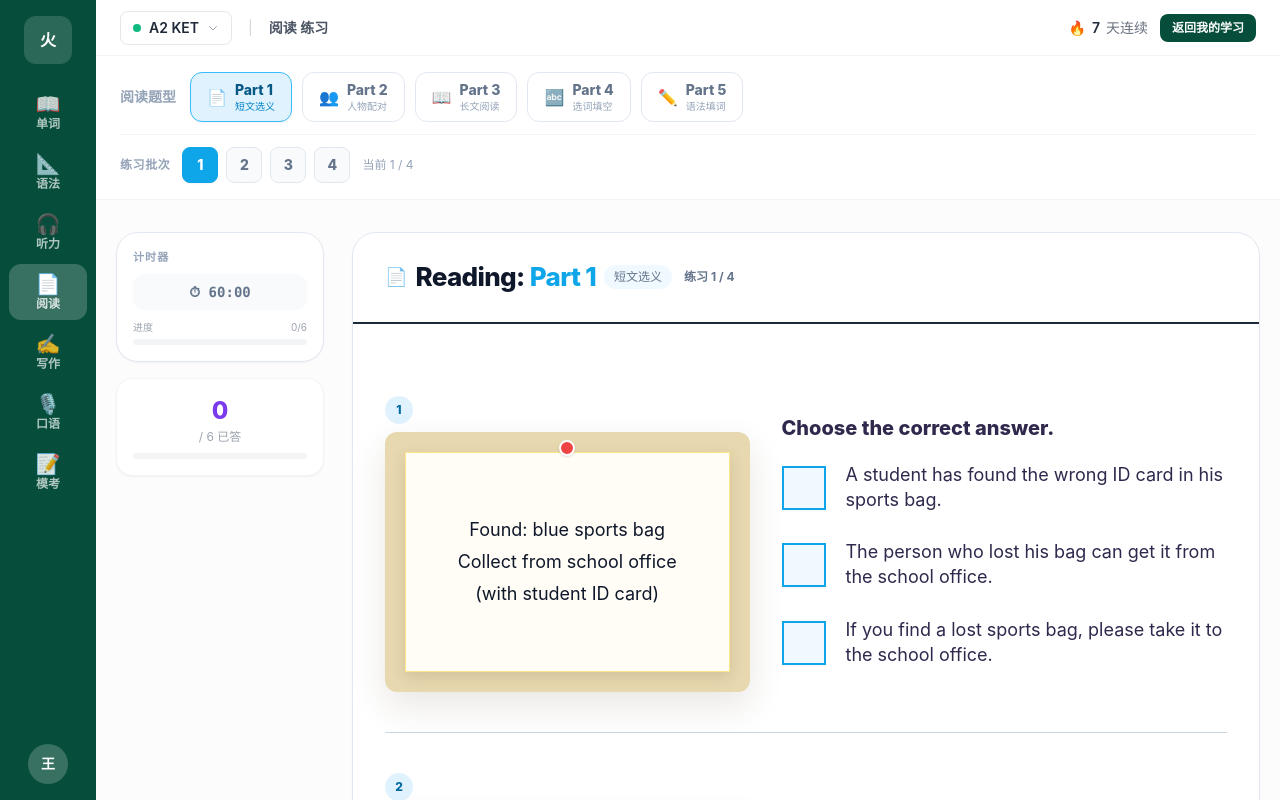
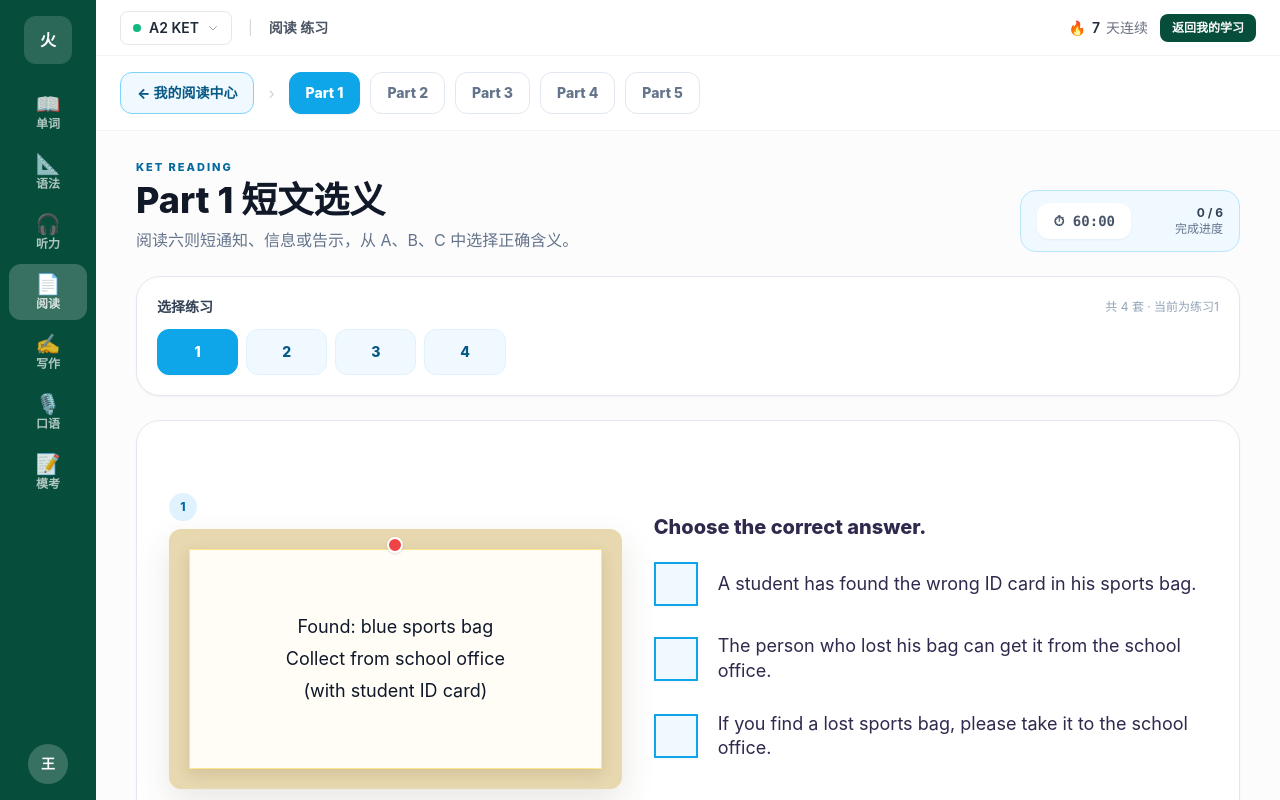
Before and after one commit to audrey-ship-it/mars-cambridge, a React (Vite) app: page /cambridge-reading in a window 1280 px wide. Built offline with nearby package versions, Linux system fonts and the light colour scheme.

Commit message:
统一阅读与听力练习页顶部结构

```diff
--- a/src/pages/CambridgeReading.jsx
+++ b/src/pages/CambridgeReading.jsx
@@ -7,8 +7,13 @@ import { ketPart5Sets, PART5_GROUPS } from '../data/ketPart5Extras'
 
 const PART_LABELS = { 1: 'Part 1', 2: 'Part 2', 3: 'Part 3', 4: 'Part 4', 5: 'Part 5' }
 const PART_DESC   = { 1: '短文选义', 2: '人物配对', 3: '长文阅读', 4: '选词填空', 5: '语法填词' }
-const PART_ICONS  = { 1: '📄', 2: '👥', 3: '📖', 4: '🔤', 5: '✏️' }
-
+const PART_HELP   = {
+  1: '阅读六则短通知、信息或告示，从 A、B、C 中选择正确含义。',
+  2: '阅读三段人物或地点介绍，根据题目选择 A、B 或 C。',
+  3: '阅读一篇较长文章，根据文章内容完成五道选择题。',
+  4: '阅读短文，为每个空选择最恰当的单词。',
+  5: '根据上下文，在每个空中填写一个正确的单词。'
+}
 function HighlightableText({ text, storageKey, className = '' }) {
   const boxRef = useRef(null)
   const [marks, setMarks] = useState([])
@@ -434,52 +439,104 @@ export default function CambridgeReading() {
   return (
     <CambridgeLayout activeModule="reading" level={level} setLevel={setLevel}>
       <nav className="border-b border-slate-100 bg-white px-4 sm:px-6 py-4">
-        <div className="mx-auto max-w-[1440px] space-y-3">
-          <div className="flex flex-wrap items-center gap-2.5">
-            <span className="mr-1 hidden text-sm font-extrabold text-slate-400 lg:inline">阅读题型</span>
+        <div className="mx-auto flex max-w-7xl flex-wrap items-center gap-2.5">
+          <Link to="/cambridge/reading" className="mr-1 rounded-xl border border-sky-300 bg-sky-50 px-4 py-2.5 text-sm font-extrabold text-sky-800">
+            ← 我的阅读中心
+          </Link>
+          <span className="mr-1 text-slate-300">›</span>
           {[1,2,3,4,5].map(pid => (
-              <button
-                key={pid}
-                onClick={() => { setPartId(pid); setBatchIdx(0) }}
+            <button key={pid} onClick={() => { setPartId(pid); setBatchIdx(0) }}
               aria-current={partId === pid ? 'page' : undefined}
-                className={`flex items-center gap-2 rounded-xl border px-4 py-2.5 text-left text-sm font-extrabold transition ${
+              className={`rounded-xl border px-4 py-2.5 text-sm font-extrabold transition ${
                 partId === pid
-                    ? 'border-sky-400 bg-sky-100 text-sky-800 shadow-sm'
-                    : 'border-slate-200 bg-white text-slate-500 hover:border-sky-300 hover:bg-sky-50 hover:text-sky-700'
+                  ? 'border-sky-500 bg-sky-500 text-white shadow-sm'
+                  : 'border-slate-200 bg-white text-slate-500 hover:border-sky-300 hover:text-sky-700'
               }`}
-              >
-                <span className="text-base">{PART_ICONS[pid]}</span>
-                <span>
-                  <span className="block leading-none">{PART_LABELS[pid]}</span>
-                  <span className={`mt-1 block text-[10px] font-medium leading-none ${partId === pid ? 'text-sky-600' : 'text-slate-400'}`}>
-                    {pid === 5 ? '语法填词' : PART_DESC[pid]}
-                  </span>
-                </span>
-              </button>
+            >Part {pid}</button>
           ))}
         </div>
+      </nav>
+      <main className="mx-auto max-w-6xl px-4 sm:px-6 py-7">
+        <div className="flex flex-col gap-4 lg:flex-row lg:items-end lg:justify-between">
+          <div>
+            <div className="text-[11px] font-extrabold tracking-[.18em] text-sky-700">KET READING</div>
+            <h1 className="mt-1 text-3xl sm:text-4xl font-extrabold">{PART_LABELS[partId]} {PART_DESC[partId]}</h1>
+            <p className="mt-2 text-slate-500">{PART_HELP[partId]}</p>
+          </div>
+          <div className="flex items-center gap-3 rounded-2xl border border-sky-200 bg-sky-50 px-4 py-3">
+            <button onClick={() => setTimerOn(t => !t)}
+              className={`rounded-xl px-4 py-2 font-mono text-sm font-bold transition ${timerOn ? 'bg-sky-500 text-white' : 'bg-white text-slate-600 shadow-sm'}`}>
+              ⏱ {fmtTime(timer)}
+            </button>
+            <div className="min-w-20 text-right text-xs text-slate-500">
+              <div className="font-bold text-slate-700">{isPart5 ? p5Answered : batchAnswered} / {isPart5 ? p5Qs.length : batchQs.length}</div>
+              <div>完成进度</div>
+            </div>
+          </div>
+        </div>
+
         {!isPart5 && batches.length > 1 && (
-            <div className="flex flex-wrap items-center gap-2 border-t border-slate-100 pt-3">
-              <span className="mr-1 text-xs font-extrabold tracking-wider text-slate-400">练习批次</span>
+          <section className="mt-6 rounded-[24px] border border-slate-200 bg-white p-4 shadow-sm sm:p-5">
+            <div className="mb-3 flex items-center justify-between gap-3">
+              <strong className="text-sm text-slate-700">选择练习</strong>
+              <span className="text-xs text-slate-400">共 {batches.length} 套 · 当前为练习{batchIdx + 1}</span>
+            </div>
+            <div className="grid grid-cols-4 gap-2 sm:grid-cols-6 lg:grid-cols-12">
               {batches.map((_, i) => (
                 <button key={i} onClick={() => setBatchIdx(i)}
                   aria-current={batchIdx === i ? 'page' : undefined}
-                  className={`h-9 min-w-9 rounded-lg border px-3 text-sm font-extrabold transition-all ${
+                  className={`rounded-xl border px-3 py-3 text-sm font-extrabold transition ${
                     batchIdx === i
                       ? 'border-sky-500 bg-sky-500 text-white shadow-sm'
-                      : 'border-slate-200 bg-slate-50 text-slate-500 hover:border-sky-300 hover:bg-sky-50 hover:text-sky-700'
+                      : 'border-sky-100 bg-sky-50 text-sky-800 hover:border-sky-300'
                   }`}
                 >{i + 1}</button>
               ))}
-              <span className="ml-1 text-xs text-slate-400">当前 {batchIdx + 1} / {batches.length}</span>
             </div>
+          </section>
         )}
+
+        {isPart5 && (
+          <section className="mt-6 rounded-[24px] border border-slate-200 bg-white p-4 shadow-sm sm:p-5">
+            <div className="mb-3 flex items-center justify-between gap-3">
+              <strong className="text-sm text-slate-700">选择练习</strong>
+              <span className="text-xs text-slate-400">官方整套与专项题库分开显示</span>
             </div>
-      </nav>
-      <div className="max-w-[1440px] mx-auto px-3 sm:px-5 py-6 lg:py-8 flex gap-7">
+            <div className="flex flex-wrap items-center gap-2">
+              <span className="mr-1 text-xs font-bold text-emerald-700">已核验官方真题</span>
+              {verifiedTests.map(test => (
+                <button key={test.id} onClick={() => { setPart5Mode('official'); setPart5Id(test.id) }}
+                  className={`rounded-xl border px-4 py-2.5 text-sm font-extrabold transition ${
+                    part5Mode === 'official' && part5Id === test.id
+                      ? 'border-sky-500 bg-sky-500 text-white'
+                      : 'border-emerald-200 bg-emerald-50 text-emerald-800 hover:border-emerald-400'
+                  }`}
+                >真题 {test.id}</button>
+              ))}
+            </div>
+            <div className="mt-4 space-y-3 border-t border-slate-100 pt-4">
+              {PART5_GROUPS.map(grp => (
+                <div key={grp.label} className="flex flex-wrap items-center gap-2">
+                  <span className="w-28 flex-shrink-0 text-xs font-bold text-slate-400">{grp.label}</span>
+                  {grp.ids.map(id => (
+                    <button key={id} onClick={() => { setPart5Mode('practice'); setPart5Id(id) }}
+                      className={`h-9 min-w-9 rounded-lg border px-3 text-sm font-bold transition ${
+                        part5Mode === 'practice' && part5Id === id
+                          ? 'border-sky-500 bg-sky-500 text-white'
+                          : 'border-slate-200 bg-slate-50 text-slate-500 hover:border-sky-300 hover:text-sky-700'
+                      }`}
+                    >{id}</button>
+                  ))}
+                </div>
+              ))}
+            </div>
+          </section>
+        )}
+
+      <div className="mt-6 flex gap-7">
 
         {/* Sidebar */}
-        <aside className="hidden xl:block w-52 flex-shrink-0 space-y-4">
+        <aside className="hidden w-52 flex-shrink-0 space-y-4">
 
           {/* Timer */}
           <div className="bg-white rounded-[22px] border border-slate-200 shadow-sm p-4">
@@ -603,39 +660,6 @@ export default function CambridgeReading() {
               exit={{ opacity: 0, y: -8 }} transition={{ duration: 0.18 }}
               className="bg-white rounded-[24px] border border-slate-200 shadow-sm overflow-hidden"
             >
-              {/* Card header */}
-              <div className="px-5 sm:px-8 py-5 sm:py-6 border-b-2 border-slate-800 flex flex-wrap gap-4 items-start justify-between">
-                <div>
-                  <div className="flex items-center gap-2 mb-0.5">
-                    <span className="text-lg">{PART_ICONS[partId]}</span>
-                    <h2 className="font-extrabold text-slate-900 text-[26px] tracking-tight">
-                      {isPart5
-                        ? <>{p5Set?.source} <span className="text-violet-600">· Part 5</span></>
-                        : <><span className="text-slate-900">Reading:</span> <span className="text-sky-500">{PART_LABELS[partId]}</span></>
-                      }
-                    </h2>
-                    <span className="text-xs text-slate-500 font-medium bg-sky-50 px-2.5 py-1 rounded-full">
-                      {PART_DESC[partId]}
-                    </span>
-                    {!isPart5 && (
-                      <span className="text-xs font-bold text-slate-500 ml-1">练习 {batchIdx + 1} / {batches.length}</span>
-                    )}
-                  </div>
-                  {!isPart5 && currentBatch?.instructions && (
-                    <p className="text-sm text-slate-600 leading-relaxed max-w-2xl mt-4 bg-sky-50 border border-sky-100 px-4 py-3 rounded-xl">💡 {currentBatch.instructions}</p>
-                  )}
-                  {isPart5 && p5Part?.instructions && (
-                    <p className="text-xs text-gray-400 leading-relaxed max-w-lg">{p5Part.instructions}</p>
-                  )}
-                </div>
-                {!isPart5 && currentBatch?.title && (
-                  <div className="text-right flex-shrink-0 ml-4">
-                    <p className="text-sm font-semibold text-gray-700">{currentBatch.title}</p>
-                    {currentBatch.author && <p className="text-xs text-gray-400 mt-0.5">{currentBatch.author}</p>}
-                  </div>
-                )}
-              </div>
-
               {/* Part content */}
               <div className="p-4 sm:p-8">
 
@@ -929,6 +953,7 @@ export default function CambridgeReading() {
           </AnimatePresence>
         </div>
       </div>
+      </main>
     </CambridgeLayout>
   )
 }
```
Lines whose indentation alone changed are shown as unchanged.
